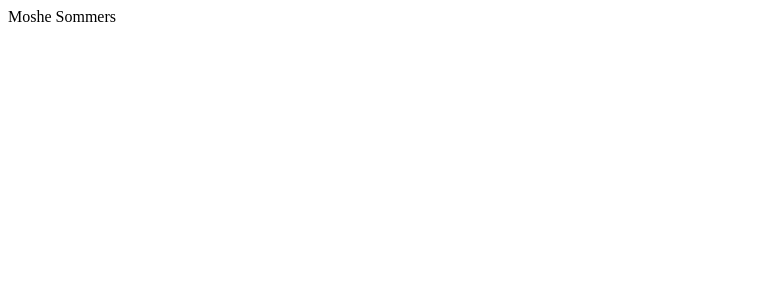
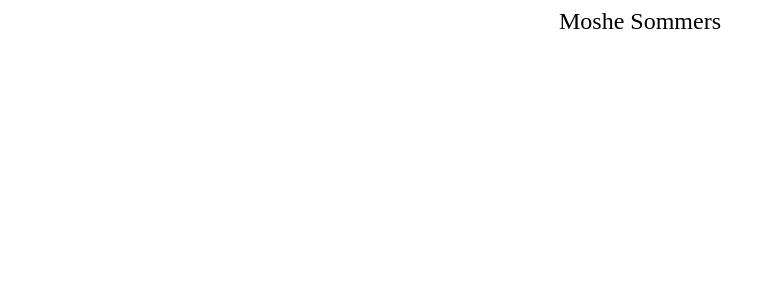
Before and after one commit to MosheSommers/MosheSommers, a React (Create React App) app: page / in a window 1280 px wide. Shown: the top 300 px of the page, without its empty margins (0-775 px from the left). Built offline with nearby package versions, Linux system fonts and the light colour scheme.

Commit message:
A bit nicer!

```diff
--- a/src/App.js
+++ b/src/App.js
@@ -1,7 +1,7 @@
 
 function App() {
   return (
-    <div className="App">
+    <div style={{fontSize:'24px', textAlign:'center'}}>
       Moshe Sommers
     </div>
   );
```
